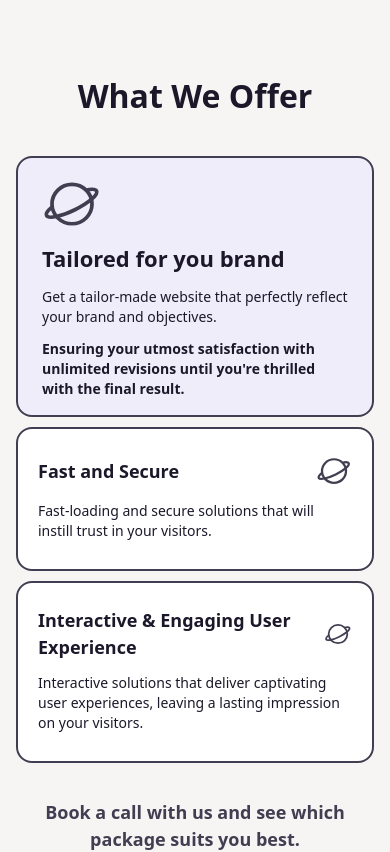
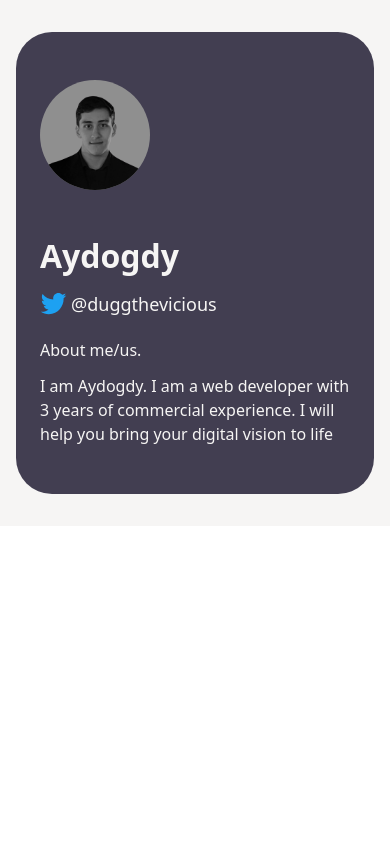
Before and after one commit to VividTruthKeeper/duggthevicious, a Next.js app: page /mobile in a window 390 px wide. Shown: the top 852 px of the page. Built offline with nearby package versions, Linux system fonts and the light colour scheme; a web font is replaced by a local one.

Commit message:
about section responsive

```diff
--- a/app/mobile/page.tsx
+++ b/app/mobile/page.tsx
@@ -1,9 +1,9 @@
-import Services from "@/components/services/Services";
+import About from "@/components/about/About";
 
 const page = () => {
   return (
     <div>
-      <Services />
+      <About />
     </div>
   );
 };
--- a/components/about/About.tsx
+++ b/components/about/About.tsx
@@ -3,22 +3,23 @@ import Container from "../Container";
 
 const About = () => {
   return (
-    <section className="about bg-WHITE py-12">
+    <section className="about bg-WHITE py-12 max-md:py-10 max-sm:py-8">
       <Container>
-        <div className="rounded-[36px] bg-GRAYBLUE p-12 flex items-center gap-[42px]">
-          <div className="rounded-full overflow-hidden w-[240px] h-[240px] bg-[#8f8f8f]">
+        <div className="rounded-[36px] bg-GRAYBLUE p-12 grid grid-cols-ABOUT items-center gap-[42px] max-lg:px-10 max-md:px-8 max-md:flex max-md:flex-col max-md:items-start max-sm:px-6">
+          <div className="rounded-full overflow-hidden w-[240px] h-[240px] bg-[#8f8f8f] max-lg:w-[180px] max-lg:h-[180px] max-md:w-[140px] max-md:h-[140px] max-sm:w-[110px] max-sm:h-[110px]">
             <Image
               src="/Aydogdy.png"
               alt="Aydogdy"
               width={240}
               height={240}
-              className="w-full h-full object-contain"
+              className="w-full h-[102%] object-contain"
               unoptimized
+              priority
             />
           </div>
           <div className="flex flex-col gap-5">
             <div className="flex flex-col gap-[10px]">
-              <h2 className="font-SATOSHI font-bold text-WHITE text-[45px]">
+              <h2 className="font-SATOSHI font-bold text-WHITE text-[46px] max-lg:text-[40px] max-md:text-[36px] max-sm:text-[32px]">
                 Aydogdy
               </h2>
               <div className="flex items-center gap-1">
@@ -40,8 +41,10 @@ const About = () => {
               </div>
             </div>
             <div className="flex flex-col gap-3">
-              <p className="font-SATOSHI text-WHITE text-lg">About me/us.</p>
-              <p className="font-SATOSHI text-WHITE text-lg">
+              <p className="font-SATOSHI text-WHITE text-lg max-md:text-base">
+                About me/us.
+              </p>
+              <p className="font-SATOSHI text-WHITE text-lg max-md:text-base">
                 I am Aydogdy. I am a web developer with 3 years of commercial
                 experience. I will help you bring your digital vision to life
               </p>
--- a/tailwind.config.js
+++ b/tailwind.config.js
@@ -25,6 +25,9 @@ module.exports = {
         ROBOTO: ["var(--FONTROBOTO)", ...fontFamily.sans],
         SATOSHI: ["Satoshi", ...fontFamily.sans],
       },
+      gridTemplateColumns: {
+        ABOUT: "240px 1fr",
+      },
     },
   },
   plugins: [],
```
